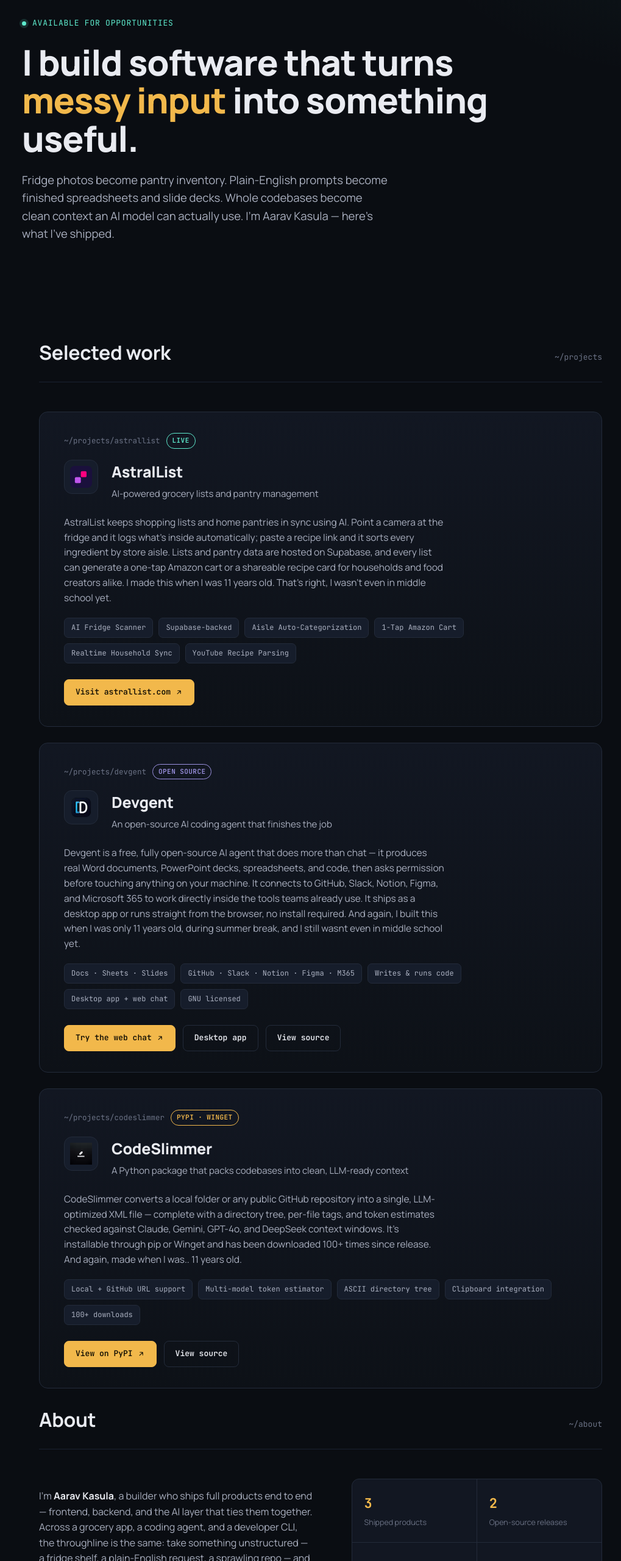
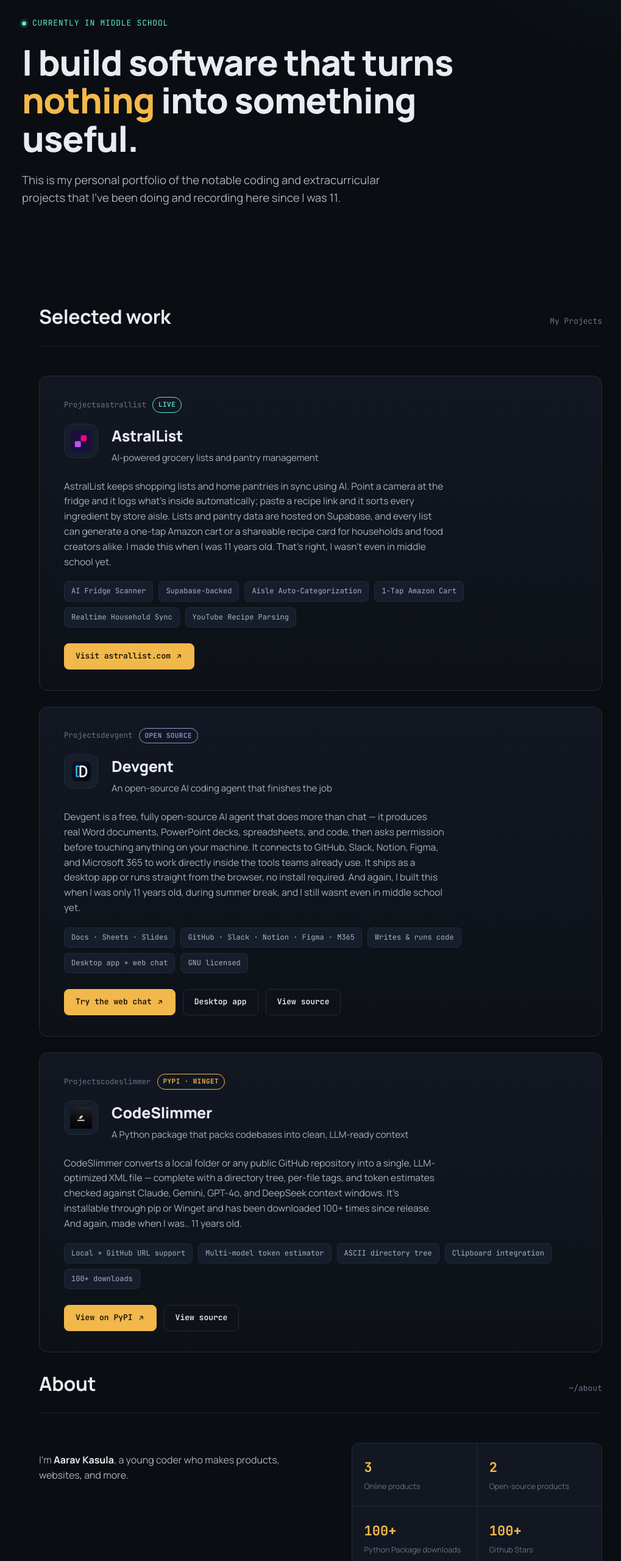
Before and after one commit to akasula09/akasula09, a plain HTML site: page index.html in a window 1280 px wide. Shown: the part 140-2700 px from the top of the page at 61% size, without its empty margins (114-1133 px from the left). Drawn offline with Linux system fonts and the light colour scheme.

Commit message:
Update portfolio title and personal description

```diff
--- a/index.html
+++ b/index.html
@@ -3,7 +3,7 @@
 <head>
 <meta charset="UTF-8">
 <meta name="viewport" content="width=device-width, initial-scale=1.0">
-<title>Aarav Kasula — Builder</title>
+<title>Aarav Kasula's Portfolio</title>
 <meta name="description" content="Aarav Kasula builds AI-powered software: AstralList, Devgent, and CodeSlimmer.">
 <link rel="preconnect" href="https://fonts.googleapis.com">
 <link rel="preconnect" href="https://fonts.gstatic.com" crossorigin>
@@ -256,9 +256,9 @@
 
 <header class="site">
   <nav class="wrap">
-    <div class="brand"><span class="prompt">$</span> aarav<span class="dot">@</span>kasula</div>
+    <div class="brand"><span class="prompt">Email: </span>aaravkasula<span class="dot">@</span>gmail.com</div>
     <ul>
-      <li><a href="#work">Work</a></li>
+      <li><a href="#work">Products</a></li>
       <li><a href="#about">About</a></li>
       <li><a href="#contact">Contact</a></li>
     </ul>
@@ -267,15 +267,15 @@
 
 <main>
   <section class="hero wrap">
-    <div class="hero-kicker">Available for opportunities</div>
-    <h1 class="hero-title">I build software that turns <span class="accent">messy input</span> into something useful.</h1>
-    <p class="hero-sub">Fridge photos become pantry inventory. Plain-English prompts become finished spreadsheets and slide decks. Whole codebases become clean context an AI model can actually use. I'm Aarav Kasula — here's what I've shipped.</p>
+    <div class="hero-kicker">Currently in Middle School</div>
+    <h1 class="hero-title">I build software that turns <span class="accent">nothing</span> into something useful.</h1>
+    <p class="hero-sub">This is my personal portfolio of the notable coding and extracurricular projects that I've been doing and recording here since I was 11.</p>
   </section>
 
   <section id="work" class="wrap">
     <div class="section-head">
       <h2>Selected work</h2>
-      <span class="path">~/projects</span>
+      <span class="path">My Projects</span>
     </div>
 
     <div id="projectList"></div>
@@ -287,12 +287,12 @@
       <span class="path">~/about</span>
     </div>
     <div class="about">
-      <p>I'm <strong>Aarav Kasula</strong>, a builder who ships full products end to end — frontend, backend, and the AI layer that ties them together. Across a grocery app, a coding agent, and a developer CLI, the throughline is the same: take something unstructured — a fridge shelf, a plain-English request, a sprawling repo — and turn it into something clean and usable.</p>
+      <p>I'm <strong>Aarav Kasula</strong>, a young coder who makes products, websites, and more.</p>
       <div class="stat-grid">
-        <div class="stat"><div class="n">3</div><div class="l">Shipped products</div></div>
-        <div class="stat"><div class="n">2</div><div class="l">Open-source releases</div></div>
-        <div class="stat"><div class="n">100+</div><div class="l">CodeSlimmer downloads</div></div>
-        <div class="stat"><div class="n">5+</div><div class="l">Integrations across Devgent</div></div>
+        <div class="stat"><div class="n">3</div><div class="l">Online products</div></div>
+        <div class="stat"><div class="n">2</div><div class="l">Open-source products</div></div>
+        <div class="stat"><div class="n">100+</div><div class="l">Python Package downloads</div></div>
+        <div class="stat"><div class="n">100+</div><div class="l">Github Stars</div></div>
       </div>
     </div>
   </section>
@@ -405,7 +405,7 @@
       return (
         '<article class="project" data-project>' +
           '<div class="project-top">' +
-            '<div class="project-id">~/projects/'+p.id+' <span class="status '+p.status.style+'">'+p.status.label+'</span></div>' +
+            '<div class="project-id">Projects'+p.id+' <span class="status '+p.status.style+'">'+p.status.label+'</span></div>' +
           '</div>' +
           '<div class="project-main">' +
             '<div class="project-logo">' +
```
